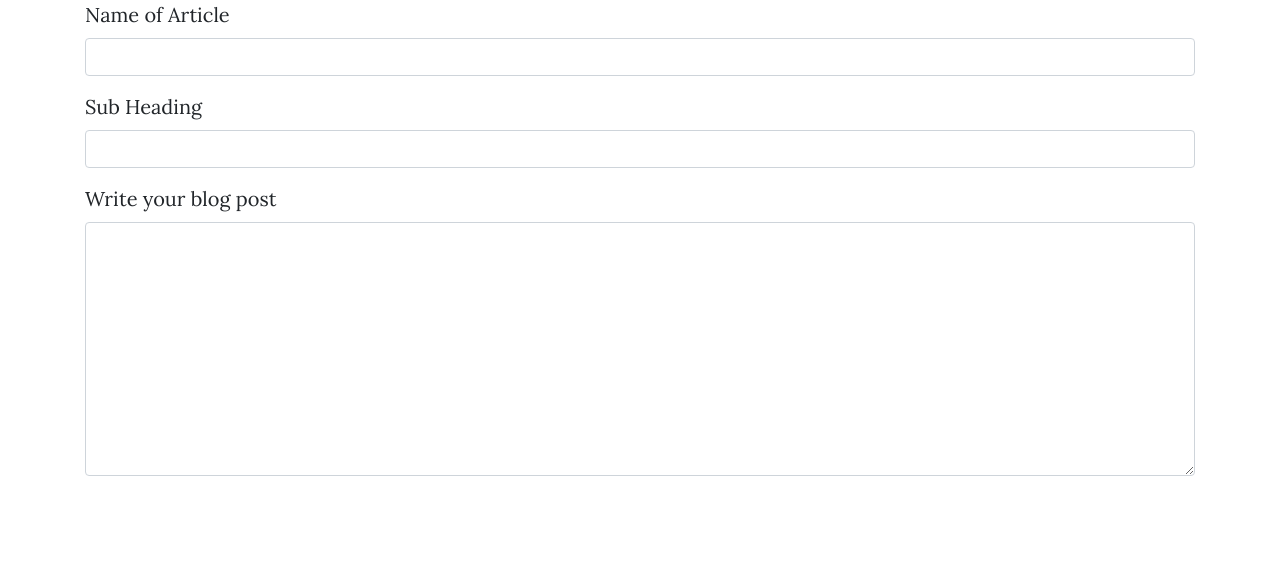
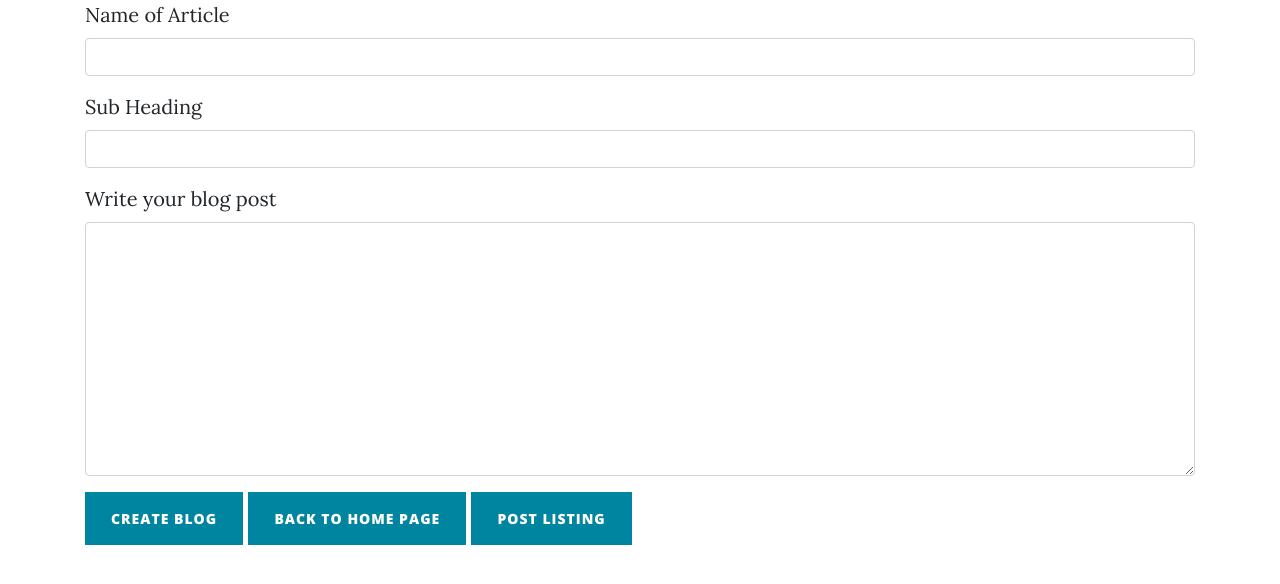
Before and after one commit to lesijay/a-simple-blog-lesi1, a plain HTML site: page admindashboard.html in a window 1280 px wide. Drawn offline with nearby package versions, Linux system fonts and the light colour scheme.

Commit message:
add buttons to form on admin dashboard

```diff
--- a/admindashboard.html
+++ b/admindashboard.html
@@ -36,6 +36,9 @@
                 <label for="blogpost">Write your blog post</label>
                 <textarea class="form-control" id="blogpost" rows="10" required></textarea>
           </div>
+          <button type="submit" class="btn btn-primary" id="createblog" >Create blog</button>
+          <a class="btn btn-primary" href="index.html">Back to home page</a>
+          <a class="btn btn-primary" href="postlisting.html">Post Listing</a>
       </form>
   </div>
 <body>
```
